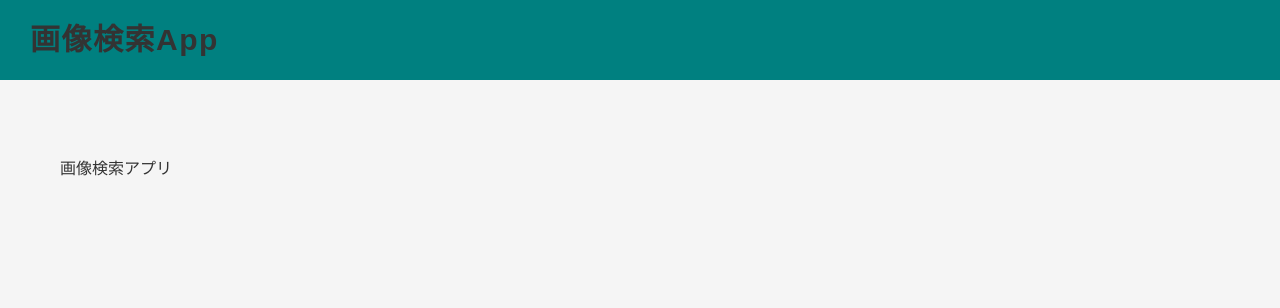
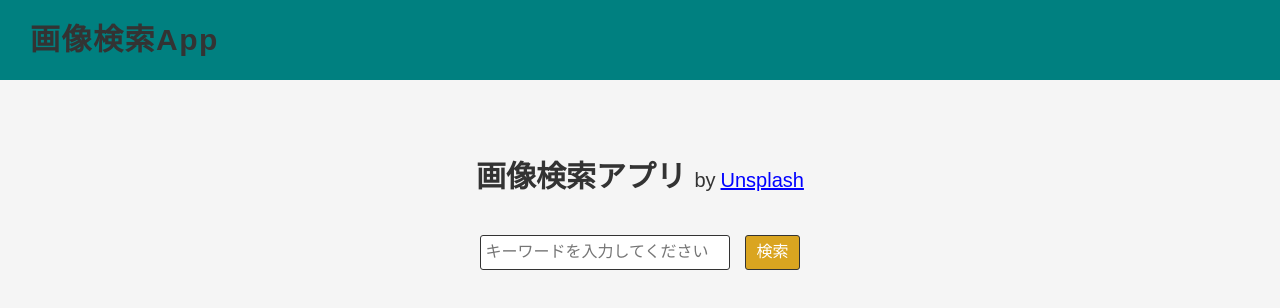
Before and after one commit to wadeen/nextjs-image-search, a Next.js app: page /image_search in a window 1280 px wide. Shown: the top 308 px of the page. Built offline with nearby package versions, Linux system fonts and the light colour scheme; no server answers.

Commit message:
update: input データ取得

```diff
--- a/package.json
+++ b/package.json
@@ -10,6 +10,7 @@
   },
   "dependencies": {
     "@emotion/react": "^11.10.0",
+    "axios": "^0.27.2",
     "firebase": "^9.9.3",
     "next": "12.2.5",
     "react": "18.2.0",
--- /dev/null
+++ b/src/components/modules/InputArea.tsx
@@ -0,0 +1,56 @@
+/** @jsxImportSource @emotion/react */
+import { css } from '@emotion/react'
+import React from 'react'
+import { NextPage } from 'next'
+
+type Props = {
+  inputValue: any
+  setInputValue: any
+}
+
+const InputArea: NextPage<Props> = ({ inputValue, setInputValue }) => {
+  const onClickSearch = () => {
+    setInputValue('')
+  }
+
+  return (
+    <div css={container}>
+      <input
+        type="text"
+        placeholder="キーワードを入力してください"
+        onChange={(e: React.ChangeEvent<HTMLInputElement>) =>
+          setInputValue(e.target.value)
+        }
+        value={inputValue}
+      />
+      <button type="button" onClick={onClickSearch}>
+        検索
+      </button>
+    </div>
+  )
+}
+
+export default InputArea
+
+const container = css`
+  display: flex;
+  align-items: center;
+  justify-content: center;
+  column-gap: 15px;
+  input {
+    background-color: #fff;
+    width: 250px;
+    height: 35px;
+    border: 1px solid #333;
+    border-radius: 3px;
+    padding: 10px 4px;
+  }
+  button {
+    border: 1px solid #333;
+    padding: 0 10px;
+    border-radius: 3px;
+    height: 35px;
+    background-color: goldenrod;
+    color: #fff;
+  }
+`
--- a/src/pages/image_search.tsx
+++ b/src/pages/image_search.tsx
@@ -1,9 +1,41 @@
+/** @jsxImportSource @emotion/react */
+import InputArea from '@/components/modules/InputArea'
+import { css } from '@emotion/react'
+import { useState } from 'react'
 const ImageSearch = () => {
+  const [inputValue, setInputValue] = useState('')
   return (
-    <>
-      <h2>画像検索アプリ</h2>
-    </>
+    <div css={container}>
+      <h2>
+        画像検索アプリ{' '}
+        <span>
+          by
+          <a href="https://unsplash.com/" target="_blank">
+            Unsplash
+          </a>
+        </span>
+      </h2>
+      <InputArea inputValue={inputValue} setInputValue={setInputValue} />
+    </div>
   )
 }
 
 export default ImageSearch
+
+const container = css`
+  h2 {
+    font-size: 3rem;
+    text-align: center;
+    margin-bottom: 40px;
+    font-weight: 700;
+    span {
+      font-size: 20px;
+      font-weight: 500;
+    }
+    a {
+      color: blue;
+      text-decoration: underline;
+      margin-left: 5px;
+    }
+  }
+`
```
Also changed, not shown: 2 other files (tests, documents, lock files or other folders).
